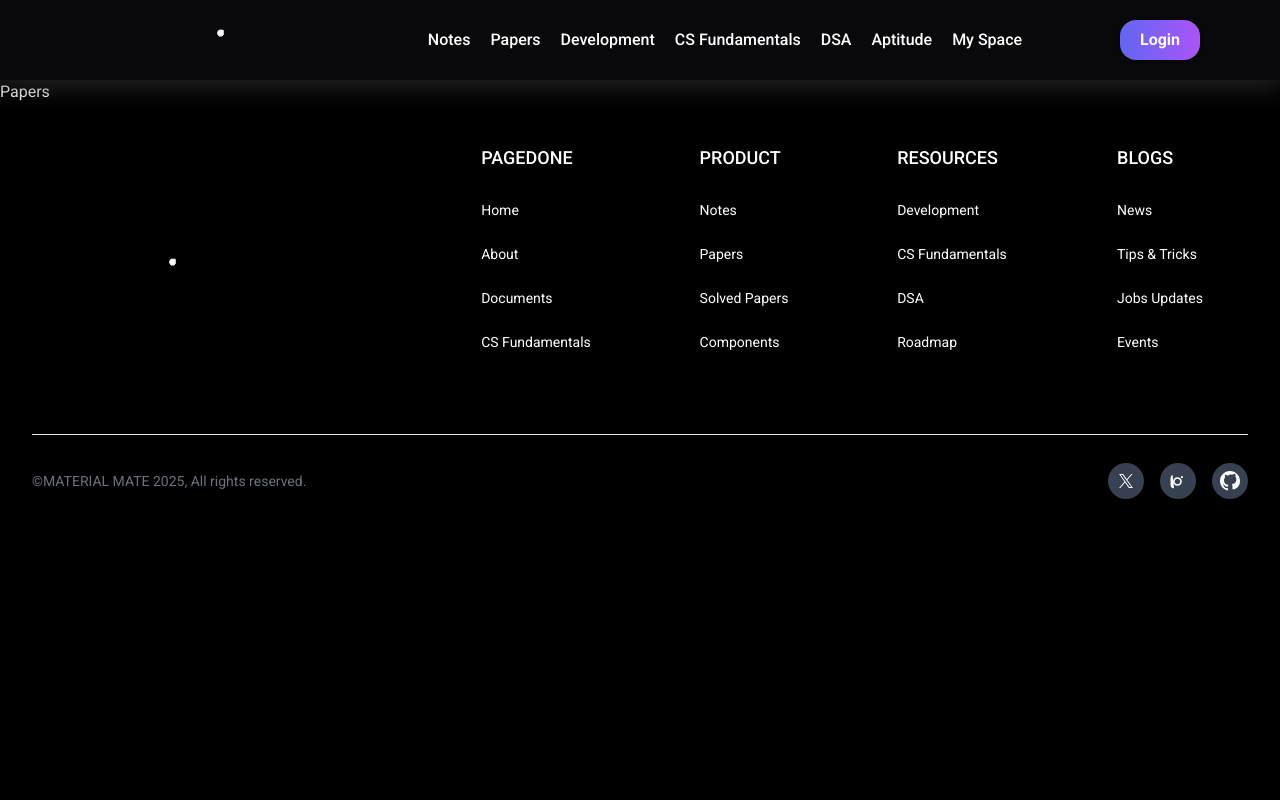
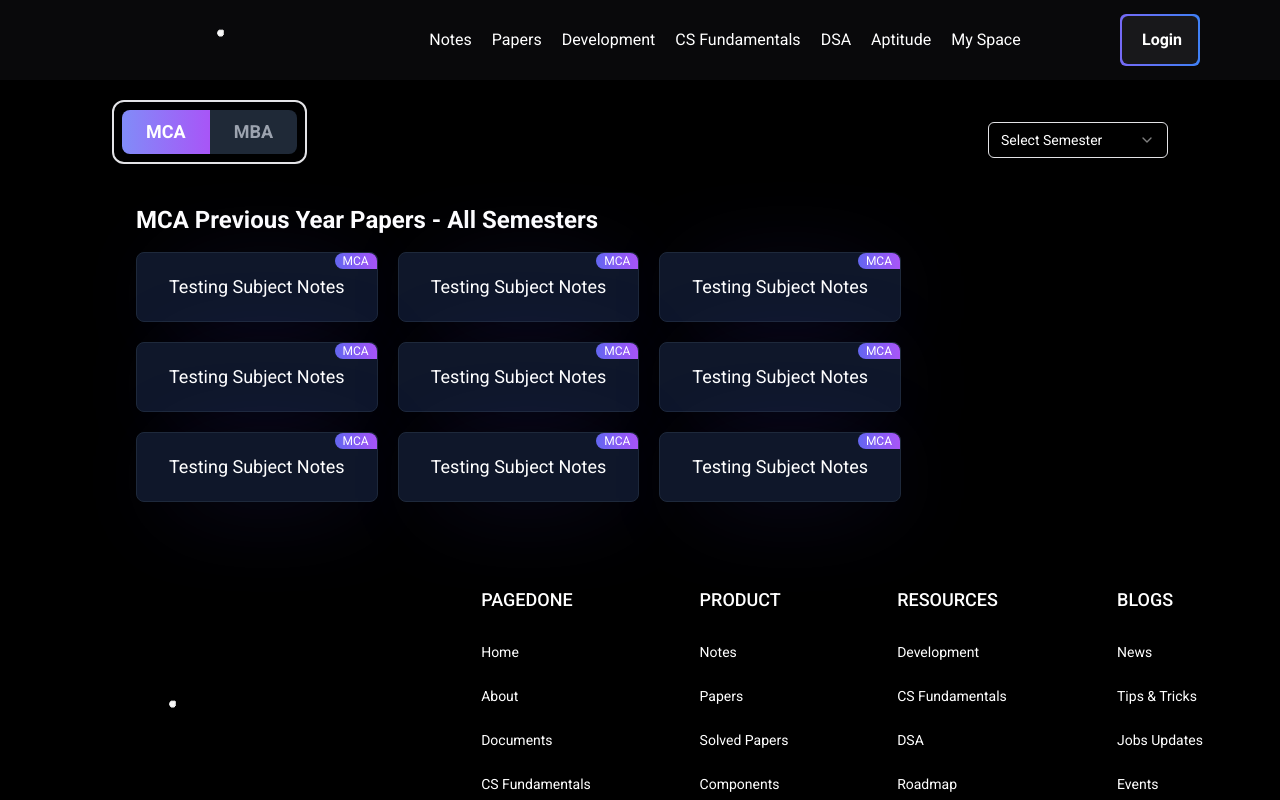
Before and after one commit to Material-Mate/material-mate-frontend, a Next.js app: page /paper in a window 1280 px wide. Shown: the top 800 px of the page. Built offline with nearby package versions, Linux system fonts and the light colour scheme.

Commit message:
added Paper content  page

```diff
--- a/package.json
+++ b/package.json
@@ -31,7 +31,8 @@
     "react-icons": "^5.4.0",
     "simplex-noise": "^4.0.3",
     "tailwind-merge": "^2.6.0",
-    "tailwindcss-animate": "^1.0.7"
+    "tailwindcss-animate": "^1.0.7",
+    "vaul": "^1.1.2"
   },
   "devDependencies": {
     "@eslint/eslintrc": "^3",
--- /dev/null
+++ b/src/animations/FadeIn.ts
@@ -0,0 +1,14 @@
+export const fadeInCardAnimation = {
+    initial: {
+      opacity:0,
+      scale:0.8
+    },
+    animate: (index:number) => ({
+      opacity:1,
+      scale:1,
+      transition: {
+        type: 'spring',
+        delay: 0.05*index,
+      }
+    })
+  }
--- a/src/app/(pages)/notes/page.tsx
+++ b/src/app/(pages)/notes/page.tsx
@@ -1,8 +1,8 @@
-"use client"
-import Tab from '@/components/ui/Tab';
-import semesters, { mbaNotes, mcaNotes } from '@/data/dummy';
-import { Note } from '@/types/types';
-import React, { useState } from 'react';
+"use client";
+import Tab from "@/components/ui/Tab";
+import semesters, { mbaNotes, mcaNotes } from "@/data/dummy";
+import { Note } from "@/types/types";
+import React, { useState } from "react";
 import {
   Select,
   SelectContent,
@@ -11,7 +11,10 @@ import {
   SelectLabel,
   SelectTrigger,
   SelectValue,
-} from "@/components/ui/select"
+} from "@/components/ui/select";
+import SubjectCard from "@/components/shared/cards/SubjectCard";
+import { SubjectDrawer } from "@/components/shared/Drawer";
+import { fadeInCardAnimation } from "@/animations/FadeIn";
 
 
 interface NotesProps {
@@ -20,21 +23,28 @@ interface NotesProps {
 }
 
 const Notes: React.FC<NotesProps> = () => {
-  const [selectedTab, setSelectedTab] = useState<string>('MCA');
+  const [selectedTab, setSelectedTab] = useState<string>("MCA");
+  const [isDrawerOpen,setIsDrawerOpen] = useState<boolean>(false);
 
   const handleTabClick = (tab: string) => {
     setSelectedTab(tab);
   };
 
   const getNotesForTab = (tab: string) => {
-    return tab === 'MCA' ? mcaNotes : mbaNotes;
+    return tab === "MCA" ? mcaNotes : mbaNotes;
   };
 
   return (
     <div className="py-5 px-28">
       {/* Tabs */}
-     <div className='flex justify-between items-center'>
-     <Tab selectedTab={selectedTab} handleTabClick={handleTabClick} tab1='MCA' tab2='MBA'/>
+      <div className="flex justify-between items-center">
+        <Tab
+          selectedTab={selectedTab}
+          handleTabClick={handleTabClick}
+          tab1="MCA"
+          tab2="MBA"
+        />
+        <SubjectDrawer open={isDrawerOpen} onChange={setIsDrawerOpen}/>
         <Select>
           <SelectTrigger className="w-[180px]">
             <SelectValue placeholder="Select Semester" className="text-xl" />
@@ -54,7 +64,6 @@ const Notes: React.FC<NotesProps> = () => {
             </SelectGroup>
           </SelectContent>
         </Select>
-
       </div>
 
       {/* Notes */}
@@ -62,24 +71,13 @@ const Notes: React.FC<NotesProps> = () => {
         <h2 className="text-2xl font-semibold mb-4">
           {selectedTab} Notes - All Semesters
         </h2>
-        <div className="space-y-4">
+        <div className=" flex justify-start items-center gap-5 flex-wrap">
           {getNotesForTab(selectedTab).map((note, index) => (
-            <div key={index} className="p-4 border-b border-gray-700">
-              <div className="flex justify-between items-center">
-                <span className="text-lg font-semibold">{note.semester}</span>
-                <a
-                  href={note.notesLink}
-                  className="text-purple-500 hover:underline"
-                  target="_blank"
-                  rel="noopener noreferrer"
-                >
-                  Download Notes
-                </a>
-              </div>
-            </div>
+             <SubjectCard animation={fadeInCardAnimation} index={index} key={index} course={`${selectedTab=="MCA"?"MCA":"MBA"}`} subject="Testing Subject Notes" onclick={setIsDrawerOpen} />
           ))}
         </div>
       </div>
+      {/* <GradientCard/> */}
     </div>
   );
 };
--- a/src/app/(pages)/paper/page.tsx
+++ b/src/app/(pages)/paper/page.tsx
@@ -1,9 +1,85 @@
-import React from 'react'
+"use client";
+import Tab from "@/components/ui/Tab";
+import semesters, { mbaNotes, mcaNotes } from "@/data/dummy";
+import { Note } from "@/types/types";
+import React, { useState } from "react";
+import {
+  Select,
+  SelectContent,
+  SelectGroup,
+  SelectItem,
+  SelectLabel,
+  SelectTrigger,
+  SelectValue,
+} from "@/components/ui/select";
+import SubjectCard from "@/components/shared/cards/SubjectCard";
+import { SubjectDrawer } from "@/components/shared/Drawer";
+import { fadeInCardAnimation } from "@/animations/FadeIn";
 
-const Papers = () => {
-  return (
-    <div>Papers</div>
-  )
+
+interface NotesProps {
+  mcaNotes: Note[];
+  mbaNotes: Note[];
 }
 
-export default Papers
+const Notes: React.FC<NotesProps> = () => {
+  const [selectedTab, setSelectedTab] = useState<string>("MCA");
+  const [isDrawerOpen,setIsDrawerOpen] = useState<boolean>(false);
+
+  const handleTabClick = (tab: string) => {
+    setSelectedTab(tab);
+  };
+
+  const getNotesForTab = (tab: string) => {
+    return tab === "MCA" ? mcaNotes : mbaNotes;
+  };
+
+  return (
+    <div className="py-5 px-28">
+      {/* Tabs */}
+      <div className="flex justify-between items-center">
+        <Tab
+          selectedTab={selectedTab}
+          handleTabClick={handleTabClick}
+          tab1="MCA"
+          tab2="MBA"
+        />
+        <SubjectDrawer open={isDrawerOpen} onChange={setIsDrawerOpen}/>
+        <Select>
+          <SelectTrigger className="w-[180px]">
+            <SelectValue placeholder="Select Semester" className="text-xl" />
+          </SelectTrigger>
+          <SelectContent className="bg-black text-white">
+            <SelectGroup>
+              <SelectLabel>Semesters</SelectLabel>
+              {semesters.map((semester) => (
+                <SelectItem
+                  key={semester.value}
+                  value={semester.value.toString()}
+                  className="hover:bg-gradient-to-r from-indigo-400 to-purple-500 cursor-pointer data-[state=checked]:bg-gradient-to-r data-[state=checked]:from-indigo-400 data-[state=checked]:to-purple-500"
+                >
+                  {semester.label}
+                </SelectItem>
+              ))}
+            </SelectGroup>
+          </SelectContent>
+        </Select>
+      </div>
+
+      {/* Notes */}
+      <div className="bg-black text-white p-6 rounded-lg shadow-md">
+        <h2 className="text-2xl font-semibold mb-4">
+          {selectedTab} Previous Year Papers - All Semesters
+        </h2>
+        <div className=" flex justify-start items-center gap-5 flex-wrap">
+          {getNotesForTab(selectedTab).map((note, index) => (
+             <SubjectCard animation={fadeInCardAnimation} index={index} key={index} course={`${selectedTab=="MCA"?"MCA":"MBA"}`} subject="Testing Subject Notes" onclick={setIsDrawerOpen} />
+          ))}
+        </div>
+      </div>
+      {/* <GradientCard/> */}
+    </div>
+  );
+};
+
+export default Notes;
--- /dev/null
+++ b/src/components/shared/Drawer.tsx
@@ -0,0 +1,54 @@
+"use client"
+
+import * as React from "react"
+import { Minus, Plus } from "lucide-react"
+
+
+import { Button } from "@/components/ui/button"
+import {
+  Drawer,
+  DrawerClose,
+  DrawerContent,
+  DrawerDescription,
+  DrawerFooter,
+  DrawerHeader,
+  DrawerTitle,
+  DrawerTrigger,
+} from "@/components/ui/drawer"
+import AnimatedBtn from "../ui/animatedBtn"
+
+export function SubjectDrawer({open,onChange}:{
+  open:boolean,
+  onChange:React.Dispatch<React.SetStateAction<boolean>>
+}) {
+  const [goal, setGoal] = React.useState(350)
+
+  function onClick(adjustment: number) {
+    setGoal(Math.max(200, Math.min(400, goal + adjustment)))
+  }
+
+  return (
+    <Drawer open={open} onOpenChange={onChange}>
+      <DrawerContent className="bg-zinc-950 border-none">
+        <div className="mx-auto w-full max-w-sm">
+          <DrawerHeader className="px-1">
+            <DrawerTitle>All Subjects</DrawerTitle>
+            <DrawerDescription>Click on any subject to get the notes.</DrawerDescription>
+          </DrawerHeader>
+         <div >
+            {
+                [1,2,3,4,5].map((n)=>{
+                    return <AnimatedBtn key={n} className="mb-2">Subject {n}</AnimatedBtn>
+                })
+            }
+         </div>
+          <DrawerFooter className="px-0">
+            <DrawerClose asChild>
+              <Button className="w-full py-5 text-lg">Cancel</Button>
+            </DrawerClose>
+          </DrawerFooter>
+        </div>
+      </DrawerContent>
+    </Drawer>
+  )
+}
--- a/src/components/shared/cards/SubjectCard.tsx
+++ b/src/components/shared/cards/SubjectCard.tsx
@@ -1,17 +1,28 @@
+import { motion, Variants } from 'framer-motion'
 import React from 'react'
 
-const SubjectCard = ({subject,course,setDialogBoxOpen}:{
+const SubjectCard = ({subject,course,onclick,animation,index}:{
     subject:string,
     course:string,
-    setDialogBoxOpen:React.Dispatch<React.SetStateAction<boolean>>
+    onclick:React.Dispatch<React.SetStateAction<boolean>>,
+    animation:Variants,
+    index:number
 }) => {
+  motion
   return (
-    <div id='shadow_for_card' className='bg-slate-900 hover:bg-slate-950 rounded-lg py-5 px-8 border border-slate-800 text-lg cursor-pointer relative'
-    onClick={()=>setDialogBoxOpen(true)}
+    <motion.div
+    id='shadow_for_card'
+    className='bg-slate-900 hover:bg-slate-950 rounded-lg py-5 px-8 border border-slate-800 text-lg cursor-pointer relative'
+    onClick={()=>onclick(true)}
+    variants={animation}
+    initial="initial"
+    whileInView="animate"
+    viewport={{once:true}}
+    custom={index}
     >
         {subject}
     <div className='absolute top-0 right-0 px-2 bg-gradient-to-r text-xs rounded-t-lg rounded-bl-lg  from-indigo-500 to-purple-500'>{course}</div>
-    </div>
+    </motion.div>
   )
 }
 
--- /dev/null
+++ b/src/components/ui/animatedBtn.tsx
@@ -0,0 +1,17 @@
+import clsx from 'clsx'
+import React, { ReactNode } from 'react'
+
+const AnimatedBtn = ({className,children}:{
+  className?:string,
+  children:ReactNode
+}) => {
+  return (
+    <div className={clsx("flex flex-row items-center justify-center",className)}>
+    <button className="animate-border w-full inline-block rounded-md bg-white bg-gradient-to-r from-red-500 via-purple-500 to-blue-500 bg-[length:400%_400%] p-[2px]">
+      <span className="block rounded-md bg-zinc-900 w-full px-5 py-3 font-bold text-white">{children} </span>
+    </button>
+  </div>
+  )
+}
+
+export default AnimatedBtn
--- a/src/layouts/Navbar.tsx
+++ b/src/layouts/Navbar.tsx
@@ -2,6 +2,7 @@ import React from "react";
 import Image from "next/image";
 import { Button } from "@/components/ui/button";
 import Link from "next/link";
+import AnimatedBtn from "@/components/ui/animatedBtn";
 
 const routes = [
   {
@@ -36,16 +37,16 @@ const routes = [
 const Navbar = () => {
 
   return (
-    <div className=" h-20 z-10 overflow-hidden bg-zinc-950 relative flex py-1 px-20 items-center shadow-[0_0_30px_5px_rgba(50,50,50,0.8)] justify-between">
+    <div className=" h-20 z-10 overflow-hidden bg-zinc-950 relative flex py-1 px-20 items-center justify-between">
      <Link href={"/"}> <Image src="/logo.gif" alt="logo" width={250} height={250} /></Link>
       <div className="text-white flex justify-center items-center gap-5">
       {
         routes.map((route,index)=>(
-          <Link href={route.route} key={index} className="font-medium">{route.name}</Link>
+          <Link href={route.route} key={index} className="font-normal">{route.name}</Link>
         ))
       }
       </div>
-      <Button className="rounded-2xl bg-gradient-to-r from-indigo-500 to-purple-500 h-10 w-20 font-semibold text-md hover:bg-purple-500">Login</Button>
+     <AnimatedBtn className="w-20 h-auto">Login</AnimatedBtn>
     </div>
   );
 };
--- a/tailwind.config.ts
+++ b/tailwind.config.ts
@@ -1,8 +1,7 @@
 import type { Config } from "tailwindcss";
-const svgToDataUri = require("mini-svg-data-uri");
-const {
-  default: flattenColorPalette,
-} = require("tailwindcss/lib/util/flattenColorPalette");
+import svgToDataUri from "mini-svg-data-uri";
+const flattenColorPalette = require("tailwindcss/lib/util/flattenColorPalette").default;
+
 
 export default {
   darkMode: ["class"],
@@ -14,63 +13,73 @@ export default {
   ],
   theme: {
     extend: {
+      animation: {
+        border: 'border 4s ease infinite',
+      },
+      keyframes: {
+        border: {
+          '0%, 100%': { backgroundPosition: '0% 50%' },
+          '50%': { backgroundPosition: '100% 50%' },
+        },
+      },
       colors: {
-  			background: 'hsl(var(--background))',
-  			foreground: 'hsl(var(--foreground))',
+        background: "hsl(var(--background))",
+        foreground: "hsl(var(--foreground))",
         card: {
-  				DEFAULT: 'hsl(var(--card))',
-  				foreground: 'hsl(var(--card-foreground))'
+          DEFAULT: "hsl(var(--card))",
+          foreground: "hsl(var(--card-foreground))",
         },
         popover: {
-  				DEFAULT: 'hsl(var(--popover))',
-  				foreground: 'hsl(var(--popover-foreground))'
+          DEFAULT: "hsl(var(--popover))",
+          foreground: "hsl(var(--popover-foreground))",
         },
         primary: {
-  				DEFAULT: 'hsl(var(--primary))',
-  				foreground: 'hsl(var(--primary-foreground))'
+          DEFAULT: "hsl(var(--primary))",
+          foreground: "hsl(var(--primary-foreground))",
         },
         secondary: {
-  				DEFAULT: 'hsl(var(--secondary))',
-  				foreground: 'hsl(var(--secondary-foreground))'
+          DEFAULT: "hsl(var(--secondary))",
+          foreground: "hsl(var(--secondary-foreground))",
         },
         muted: {
-  				DEFAULT: 'hsl(var(--muted))',
-  				foreground: 'hsl(var(--muted-foreground))'
+          DEFAULT: "hsl(var(--muted))",
+          foreground: "hsl(var(--muted-foreground))",
         },
         accent: {
-  				DEFAULT: 'hsl(var(--accent))',
-  				foreground: 'hsl(var(--accent-foreground))'
+          DEFAULT: "hsl(var(--accent))",
+          foreground: "hsl(var(--accent-foreground))",
         },
         destructive: {
-  				DEFAULT: 'hsl(var(--destructive))',
-  				foreground: 'hsl(var(--destructive-foreground))'
+          DEFAULT: "hsl(var(--destructive))",
+          foreground: "hsl(var(--destructive-foreground))",
         },
-  			border: 'hsl(var(--border))',
-  			input: 'hsl(var(--input))',
-  			ring: 'hsl(var(--ring))',
+        border: "hsl(var(--border))",
+        input: "hsl(var(--input))",
+        ring: "hsl(var(--ring))",
         chart: {
-  				'1': 'hsl(var(--chart-1))',
-  				'2': 'hsl(var(--chart-2))',
-  				'3': 'hsl(var(--chart-3))',
-  				'4': 'hsl(var(--chart-4))',
-  				'5': 'hsl(var(--chart-5))'
-  			}
+          1: "hsl(var(--chart-1))",
+          2: "hsl(var(--chart-2))",
+          3: "hsl(var(--chart-3))",
+          4: "hsl(var(--chart-4))",
+          5: "hsl(var(--chart-5))",
+        },
       },
       borderRadius: {
-  			lg: 'var(--radius)',
-  			md: 'calc(var(--radius) - 2px)',
-  			sm: 'calc(var(--radius) - 4px)'
-  		}
-  	}
+        lg: "var(--radius)",
+        md: "calc(var(--radius) - 2px)",
+        sm: "calc(var(--radius) - 4px)",
       },
-  plugins: [require("tailwindcss-animate"),
+    },
+  },
+  plugins: [
+    require("tailwindcss-animate"),
     addVariablesForColors,
     function ({ matchUtilities, theme }: any) {
       matchUtilities(
         {
           "bg-dot-thick": (value: any) => ({
             backgroundImage: `url("${svgToDataUri(
-				`<svg xmlns="http://www.w3.org/2000/svg" viewBox="0 0 32 32" width="16" height="16" fill="none"><circle fill="${value}" id="pattern-circle" cx="10" cy="10" r="2.5"></circle></svg>`
+              `<svg xmlns='http://www.w3.org/2000/svg' viewBox='0 0 32 32' width='16' height='16' fill='none'><circle fill='${value}' id='pattern-circle' cx='10' cy='10' r='2.5'></circle></svg>`
             )}")`,
           }),
         },
```
Also changed, not shown: src/app/(pages)/space/page.tsx (+7 -2 lines), src/components/ui/drawer.tsx (added, +118 -0 lines), src/data/dummy.ts (+8 -0 lines), 1 other file (tests, documents, lock files or other folders). Lines whose indentation alone changed are shown as unchanged.
